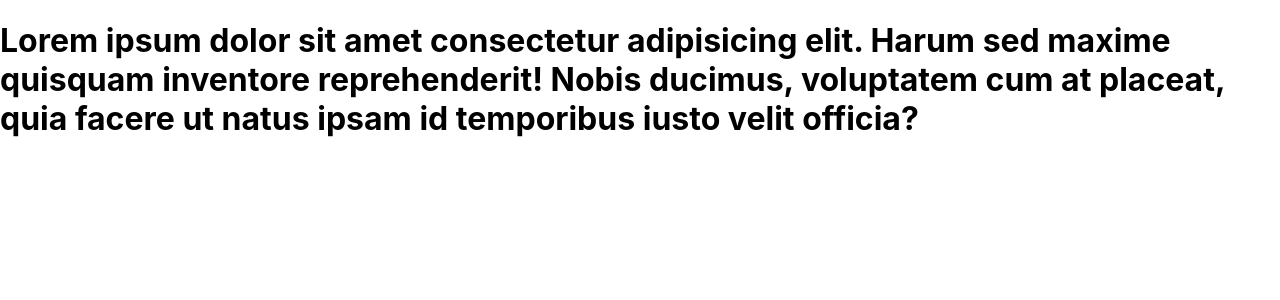
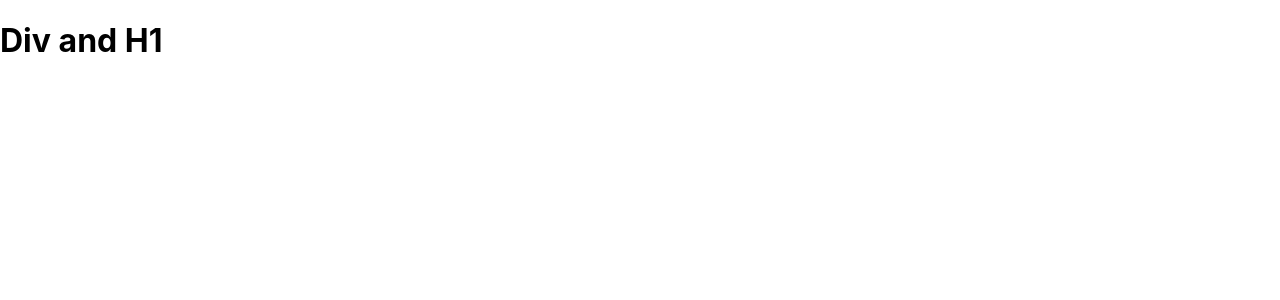
Before and after one commit to varadeamolk/my-react-app-1, a React (Create React App) app: page / in a window 1280 px wide. Shown: the top 300 px of the page. Built offline with nearby package versions, Linux system fonts and the light colour scheme.

Commit message:
jsx with multi tag.

```diff
--- a/src/App.js
+++ b/src/App.js
@@ -1,11 +1,9 @@
-// MULTI LINE JSX ::: <App />
+// Multi Tag
 function App() {
   return (
-    <h1>
-      Lorem ipsum dolor sit amet consectetur adipisicing elit. Harum sed maxime
-      quisquam inventore reprehenderit! Nobis ducimus, voluptatem cum at
-      placeat, quia facere ut natus ipsam id temporibus iusto velit officia?
-    </h1>
+    <div>
+      <h1>Div and H1</h1>
+    </div>
   );
 }
 
```
